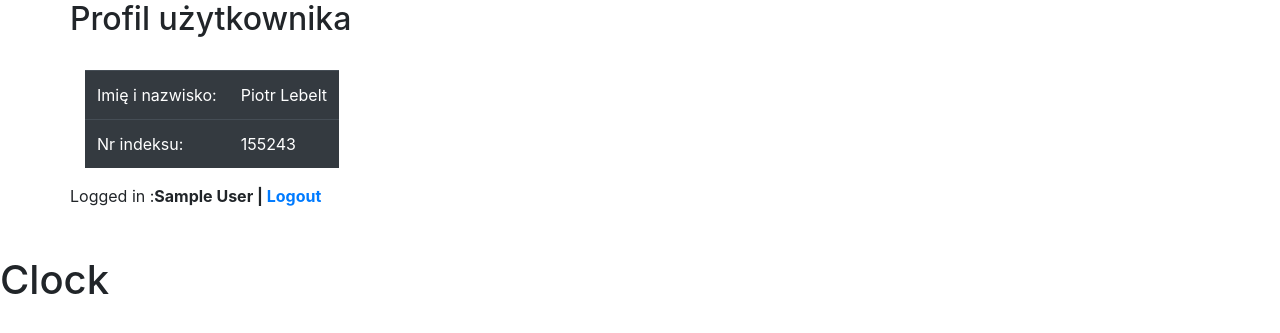
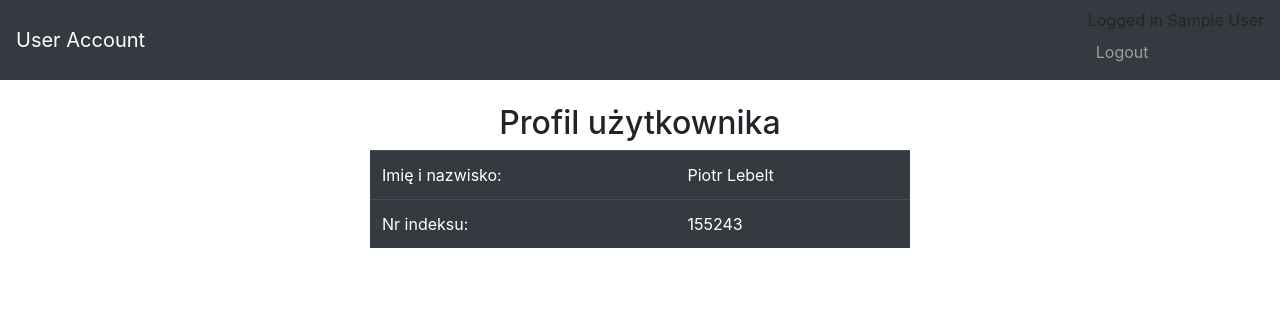
Before and after one commit to LPiotr/pythonflask, a Flask app: template templates/dashboard.html in a window 1280 px wide. Shown: the top 333 px of the page. Run offline with Flask 3, Linux system fonts and the light colour scheme; the template is opened without the code that fills it, so the values that code supplies are empty; the visitor is signed in with stand-in values (Sample User, id 1); parts of the project's set-up code (start-up, migrations or seed data) failed here and were passed over; some libraries are stand-ins or nearby versions.

Commit message:
minor changes in layout

```diff
--- a/app.py
+++ b/app.py
@@ -3,12 +3,15 @@
 from flask_mysqldb import MySQL
 import redis
 import MySQLdb.cursors
-import datetime
+from datetime import datetime
 import time
 import json
 import re
+import locale
 
 
+
+locale.setlocale(locale.LC_TIME, 'pl_PL')
 
 app = Flask(__name__)
 r = redis.Redis(host='192.168.100.18', port=6379, db=0, charset='utf-8')
@@ -82,7 +85,8 @@
     def respond_to_client():
         while True:
             global current_time
-            current_time = datetime.datetime.now().strftime("%H:%M:%S")
+            current_time = datetime.now().strftime("%c")
+            # current_time = datetime.now().strftime("%H:%M:%S")
             _data = json.dumps({"clock": current_time})
             yield f"id: 1\ndata: {_data}\nevent: online\n\n"
             time.sleep(0.5)
--- a/templates/dashboard.html
+++ b/templates/dashboard.html
@@ -3,18 +3,23 @@
 
 <head>
     <meta charset="utf-8">
+    <style>
+        body
+        {
+            background-color: #454d55;
+        }
+    </style>
     <meta name="viewport" content="width=device-width, initial-scale=1">
     <title>User Account</title>
     <link rel="stylesheet" href="https://cdn.jsdelivr.net/npm/bootstrap@4.6.1/dist/css/bootstrap.min.css">
     <script>
         var eventSource = new EventSource("/listen")
 
-        eventSource.addEventListener("message", function(e) {
+        eventSource.addEventListener("message", function (e) {
             console.log(e.data)
         }, false)
 
-        eventSource.addEventListener("online", function(e) {
-          // console.log(e.data.color)
+        eventSource.addEventListener("online", function (e) {
             data = JSON.parse(e.data)
             document.querySelector("#clock").innerText = data.clock
         }, true)
@@ -23,12 +28,30 @@
 </head>
 
 <body>
+    <nav class="navbar navbar-expand-lg navbar-dark bg-dark">
+        <a class="navbar-brand" href="#">User Account</a>
+        <button class="navbar-toggler" type="button" data-toggle="collapse" data-target="#navbarNav"
+          aria-controls="navbarNav" aria-expanded="false" aria-label="Toggle navigation">
+          <span class="navbar-toggler-icon"></span>
+        </button>
+        <div class="collapse navbar-collapse" id="navbarNav">
+          <ul class="navbar-nav ml-auto">
+            <li class="nav-item">
+              Logged in {{ session.name }}
+              <a class="nav-link" href="{{ url_for('logout') }}">Logout</a>
+            </li>
+          </ul>
+        </div>
+      </nav>
+
+
+
+
     <div class="container">
-        <div class="row">
-            <h2>Profil użytkownika</h2>
-        </div>
-        <br>
-        <table class="table table-hover table-dark w-auto">
+    <div class="row mt-4">
+        <div class="col-md-6 offset-md-3">
+          <h2 class="text-center">Profil użytkownika</h2>
+          <table class="table table-hover table-dark">
             <tr>
               <td>Imię i nazwisko:</td>
               <td>Piotr Lebelt</td>
@@ -38,15 +61,12 @@
               <td>155243</td>
             </tr>
           </table>
-
-        <div class="row">
-            Logged in : <strong>{{session.name}} | <a href="{{ url_for('logout') }}"> Logout</a>
         </div>
-        <br><br>
-
       </div>
-    <h1>Clock</h1>
-    <div id="clock"></div>
+    <footer class="mt-4">
+        <p id="clock" class="text-center"></p>
+      </footer>
+      </div>
 </body>
 
 </html>
```
Also changed, not shown: templates/login.html (+12 -2 lines). Lines whose indentation alone changed are shown as unchanged.
